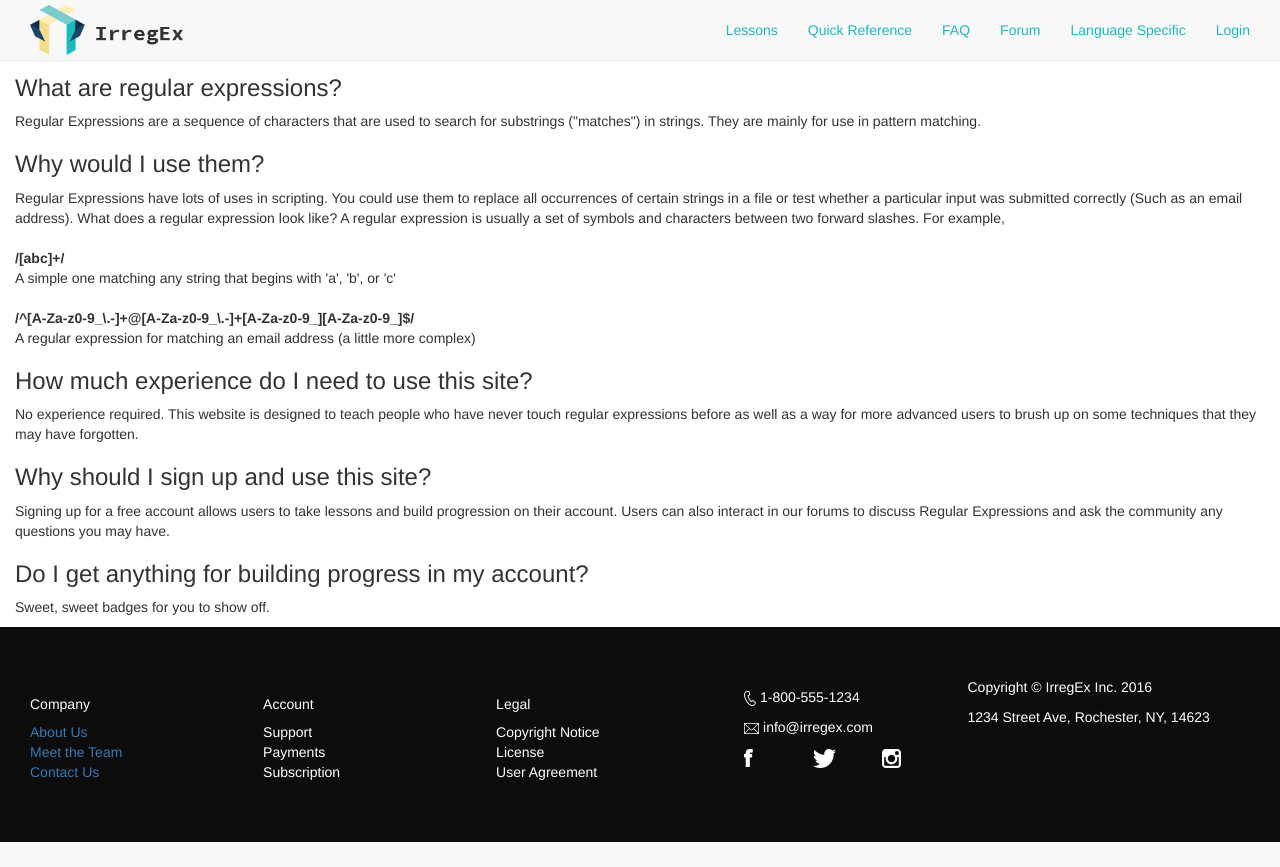
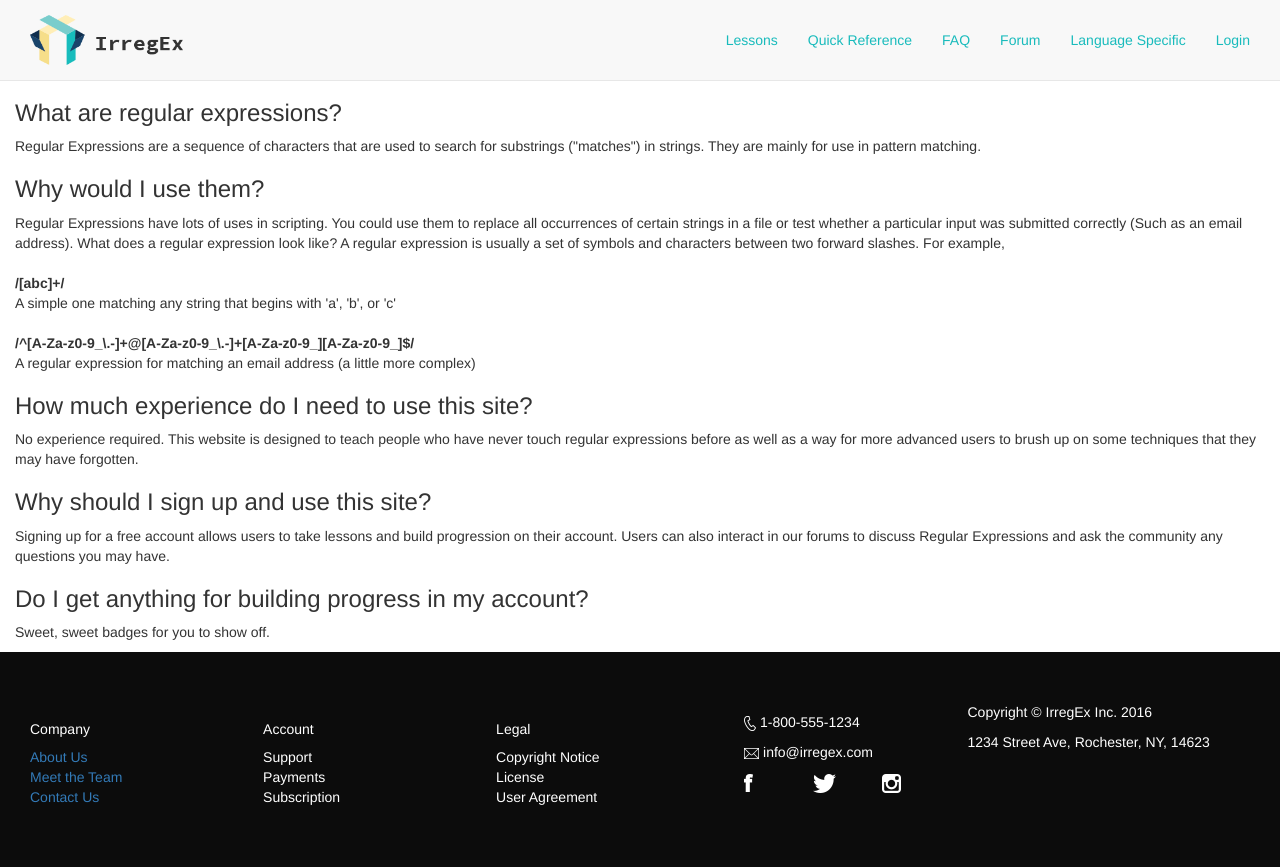
Before and after one commit to audiolion/WebII-Group-Project, a Django app: template Django_Files/home/templates/faq.html in a window 1280 px wide. Before the commit the page ends 842 px from the top, so only its background shows below. Run offline with Django 3.2, Linux system fonts and the light colour scheme; the template is opened without the code that fills it, so the values that code supplies are empty; some libraries are stand-ins or nearby versions.

Commit message:
More space menu nav

```diff
--- a/Django_Files/home/static/base.css
+++ b/Django_Files/home/static/base.css
@@ -16,7 +16,7 @@ body {
     left: 0;
     position: absolute;
     right: 0;
-    top: 55px;
+    top: 80px;
     bottom: 0;
 }
 
@@ -347,7 +347,7 @@ button, input[type="submit"] {
 }
 
 .fluid-container{
-    padding: 5px 30px;
+    padding: 15px 30px;
 }
 
 .selected .localNavTitle:before {
```
